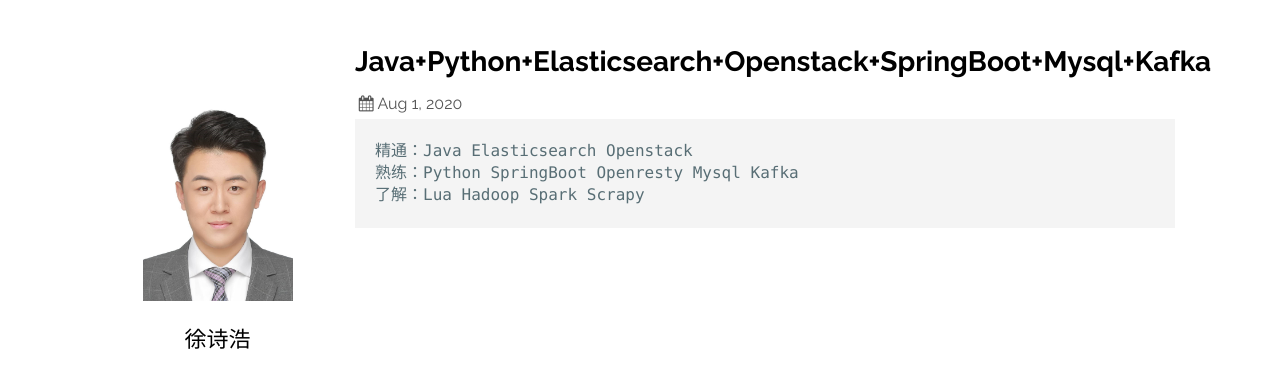
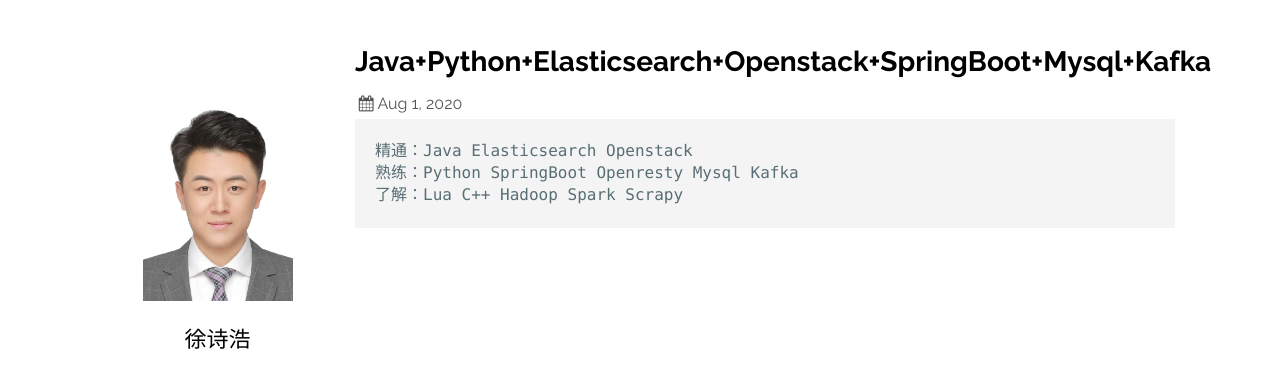
Before and after one commit to xushihao/xushihao.github.io, a Jekyll site: the page built from _posts/2020-08-01-tech.markdown, in a window 1280 px wide. Shown: the top 371 px of the page. Built offline with Jekyll 4.4.1, drawn with Linux system fonts in a browser that asks for light colours.

````diff
--- a/_posts/2020-08-01-tech.markdown
+++ b/_posts/2020-08-01-tech.markdown
@@ -6,5 +6,5 @@ tag: "技术栈"
 ```
 精通：Java Elasticsearch Openstack
 熟练：Python SpringBoot Openresty Mysql Kafka
-了解：Lua Hadoop Spark Scrapy
+了解：Lua C++ Hadoop Spark Scrapy
 ```
````
